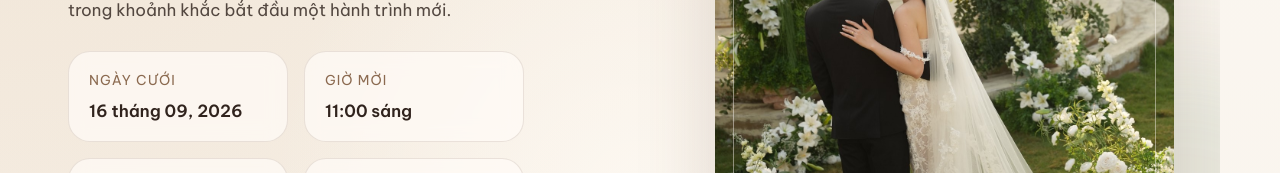
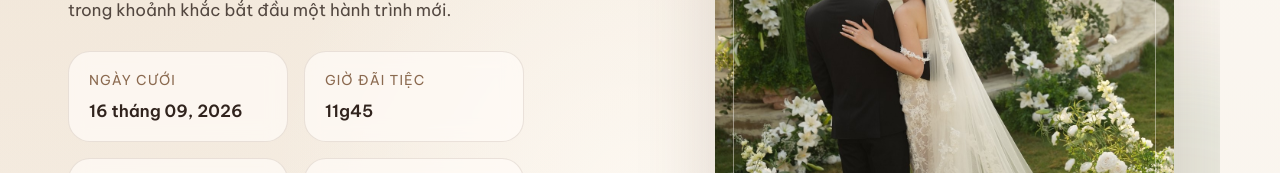
Before and after one commit to jiki-code/wedding_invitations, a React (Vite) app: page / in a window 1280 px wide. Both pictures are taken after a click on the button "Mở thiệp". Shown: the part 403-576 px from the top of the page. Built offline with nearby package versions, Linux system fonts and the light colour scheme.

Commit message:
update code

```diff
--- a/src/App.jsx
+++ b/src/App.jsx
@@ -41,9 +41,9 @@ const detailCards = [
     note: 'Thứ Tư',
   },
   {
-    label: 'Giờ mời',
-    value: '11:00 sáng',
-    note: '16/09/2026',
+    label: 'Giờ đãi tiệc',
+    value: '11g45',
+    note: 'Đón khách 11g',
   },
   {
     label: 'Địa điểm',
@@ -176,7 +176,7 @@ function App() {
                 </div>
                 <p className="eyebrow">Thiệp cưới online</p>
                 <h2>Trần Hiền & Anh Kiệt</h2>
-                <span>16/09/2026 • 11:00 sáng</span>
+                <span>16/09/2026 • Đón khách 11g • Mở tiệc 11g45</span>
               </div>
 
               <div className="invitation-panel invitation-panel-left">
@@ -256,8 +256,8 @@ function App() {
               <strong>16 tháng 09, 2026</strong>
             </div>
             <div>
-              <span>Giờ mời</span>
-              <strong>11:00 sáng</strong>
+              <span>Giờ đãi tiệc</span>
+              <strong>11g45</strong>
             </div>
             <div>
               <span>Âm lịch</span>
@@ -325,8 +325,8 @@ function App() {
         <div className="event-info-grid">
           <article className="event-panel">
             <p>Thời gian</p>
-            <h3>11h sáng ngày 16/09/2026</h3>
-            <span>Nhằm 06/08 Âm lịch</span>
+            <h3>ĐãiĐãi tiệc 11g45 ngày 16/09/2026</h3>
+            <span>Đón khách 11g • Nhằm 06/08 Âm lịch</span>
           </article>
 
           <article className="event-panel">
@@ -401,8 +401,8 @@ function App() {
           mình.”
         </blockquote>
         <p>
-          Hân hạnh được đón tiếp bạn lúc 11h sáng ngày 16/09/2026 tại 101 Đ. Lý
-          Chiêu Hoàng, Phường 10, Bình Phú, Hồ Chí Minh.
+          Hân hạnh được đón tiếp bạn từ 11g, đón tiệc lúc 11g45 ngày 16/09/2026
+          tại 101 Đ. Lý Chiêu Hoàng, Phường 10, Bình Phú, Hồ Chí Minh.
         </p>
       </section>
       </main>
```
